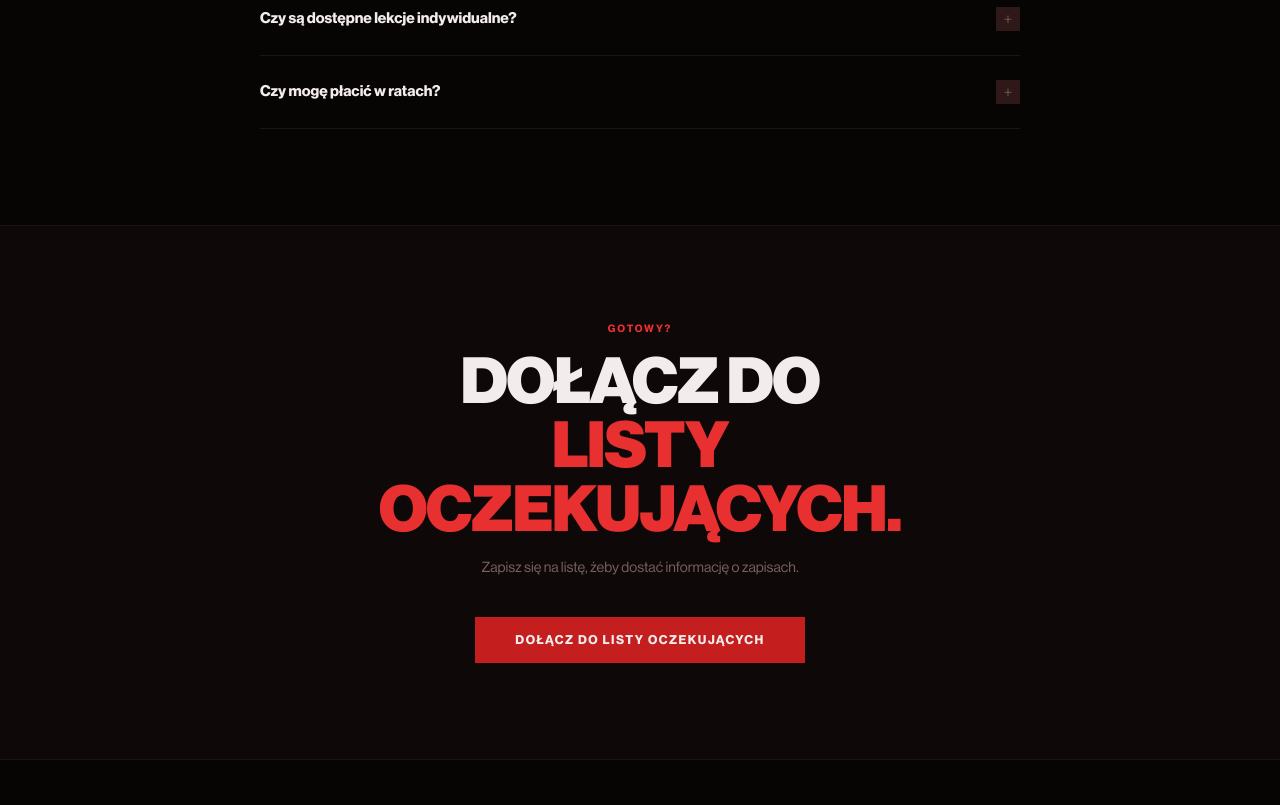
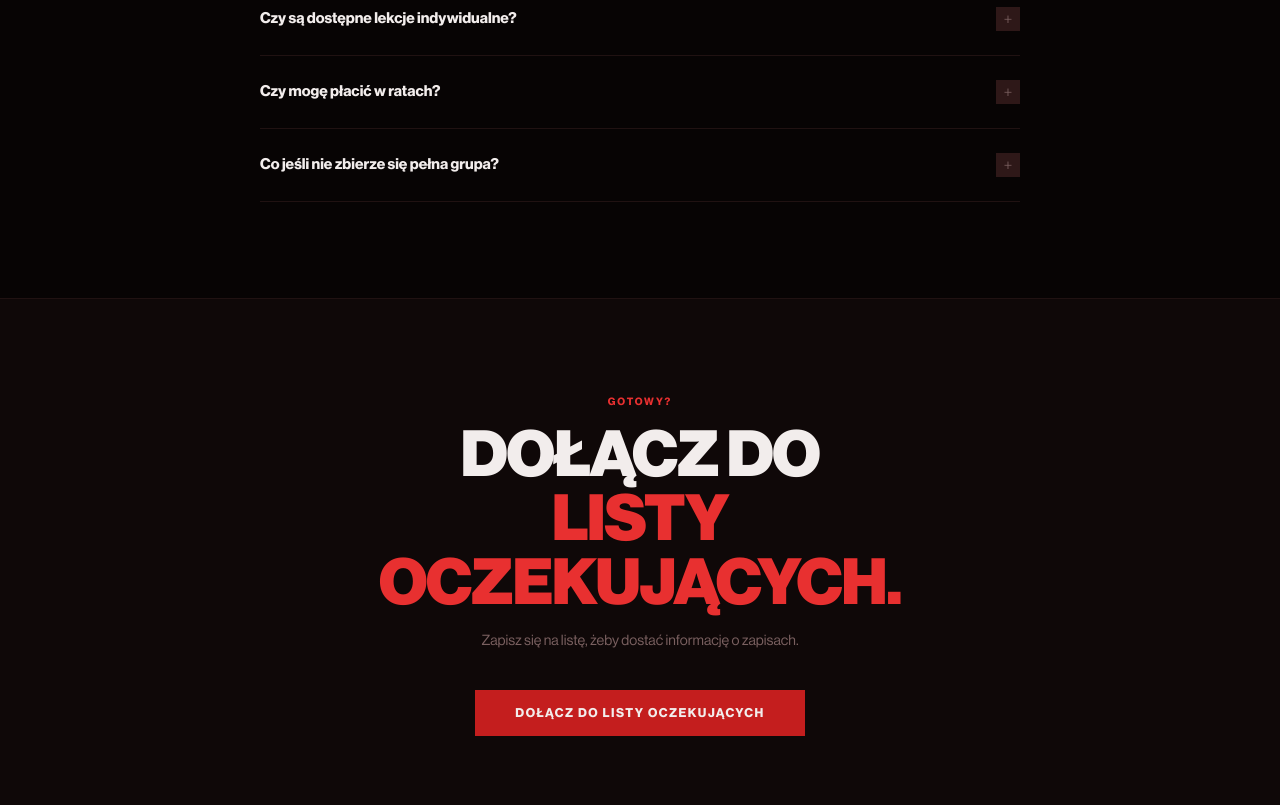
Before and after one commit to kamilklerk/oldschool-demo, a plain HTML site: page index.html in a window 1280 px wide. Shown: the part 7280-8085 px from the top of the page. Drawn offline with Linux system fonts and the light colour scheme.

Commit message:
FAQ: dodaj pytanie o łączenie grup
Co-Authored-By: Claude Sonnet 4.6 <noreply@anthropic.com>
Claude-Session: https://claude.ai/code/session_01QgS5YmupTcWXrVcmK3M2KX

```diff
--- a/index.html
+++ b/index.html
@@ -2080,6 +2080,13 @@
           </button>
           <div class="faq-answer">Tak. Możliwość płatności w ratach jest dostępna - nie musisz płacić za cały kurs z góry. Szczegóły płatności ustalamy przy zapisie.</div>
         </div>
+        <div class="faq-item">
+          <button class="faq-question" onclick="toggleFaq(this)">
+            Co jeśli nie zbierze się pełna grupa?
+            <span class="faq-icon">+</span>
+          </button>
+          <div class="faq-answer">Jeśli w danym terminie nie zbierze się pełna grupa, łączymy ją z innym terminem. Dzięki temu kurs startuje bez opóźnień, a jakość zajęć pozostaje bez zmian.</div>
+        </div>
       </div>
     </div>
   </section>
```
